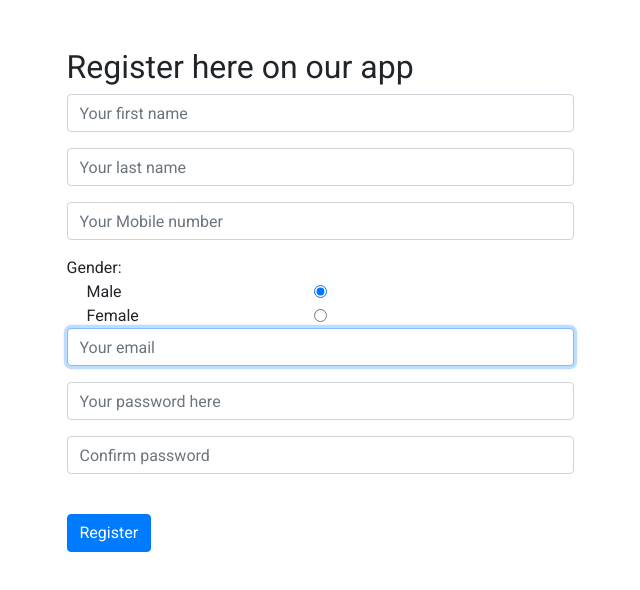
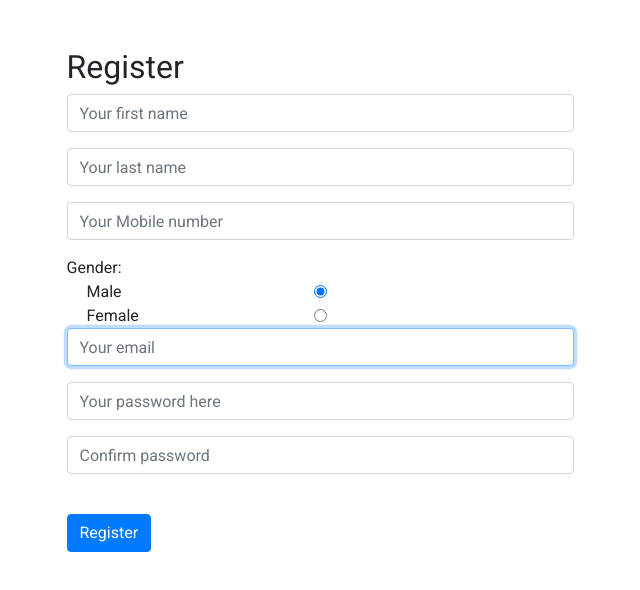
Before and after one commit to HetviSolanki49701/CFG-Login-ignup, a React (Create React App) app: page /register in a window 1280 px wide. Shown: the top 590 px of the page, without its empty margins (320-960 px from the left). Built offline with nearby package versions, Linux system fonts and the light colour scheme.

Commit message:
one last commit

```diff
--- a/src/components/auth/Register.js
+++ b/src/components/auth/Register.js
@@ -24,7 +24,7 @@ const Register = () => {
       <div className="row">
         <div className="col-md-6 offset-md-3">
           <form action="" onSubmit={handleSubmit}>
-            <h2>Register here on our app</h2>
+            <h2>Register</h2>
             <div className="form-group">
               <input
                 type="name"
```
